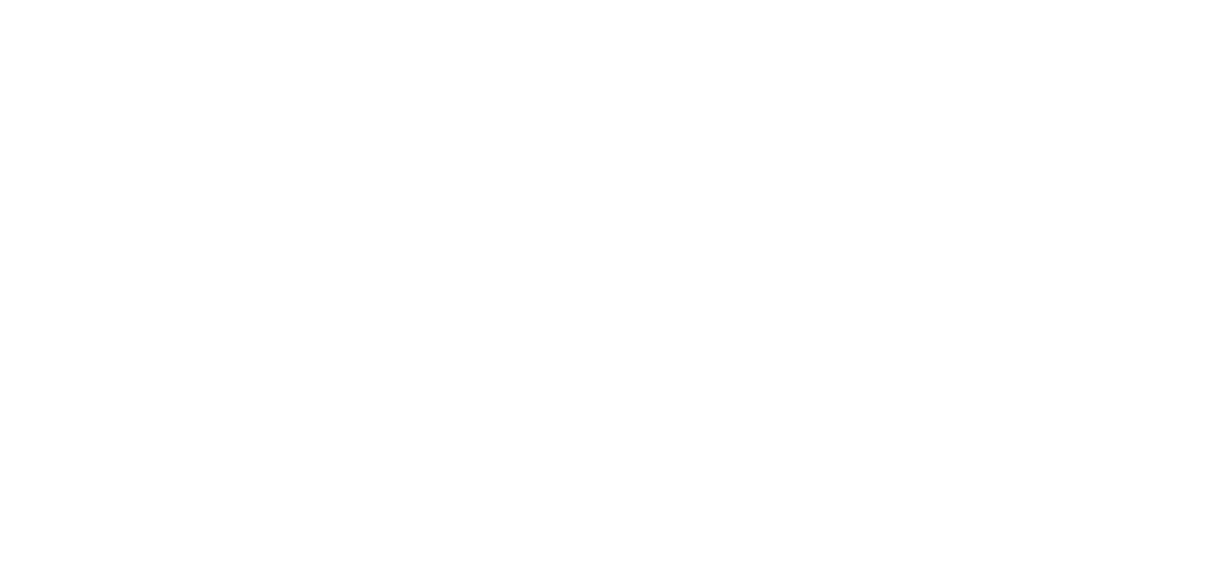
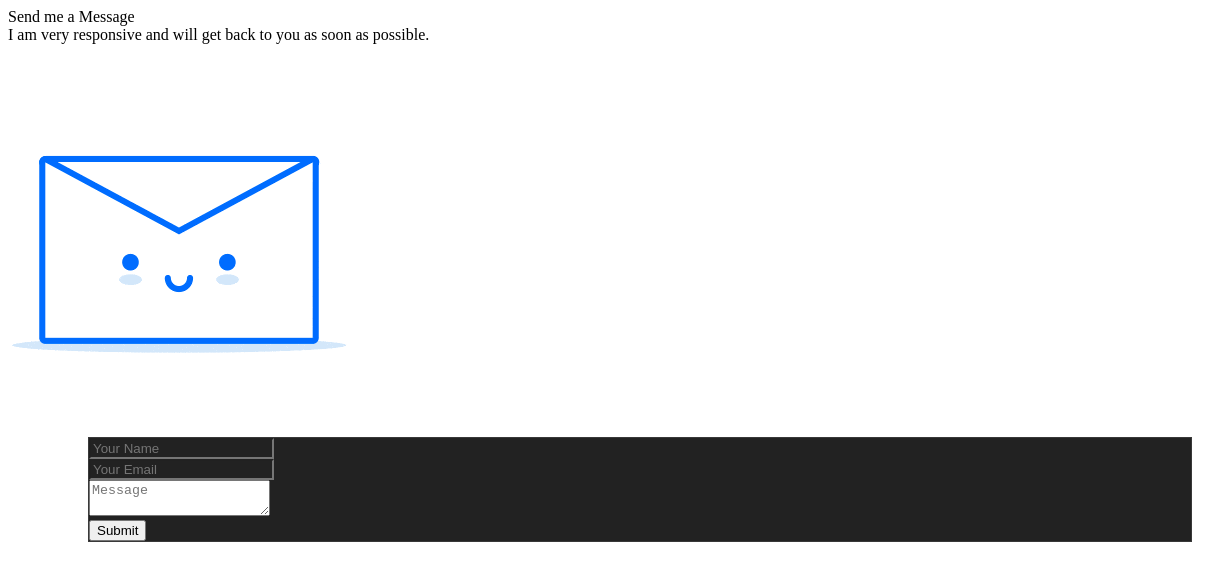
Before and after one commit to ngudbhav/ngudbhav.github.io, a Gatsby site: page /contact in a window 1280 px wide. Shown: the full height of the page, 0-1220 px from the left. Built offline with nearby package versions, Linux system fonts and the light colour scheme; Gatsby itself is replaced by a stand-in of ours.

Commit message:
feat: complete resume and projects page

```diff
--- a/src/components/Header/index.js
+++ b/src/components/Header/index.js
@@ -4,7 +4,7 @@
 
 const CLASSNAME = 'header';
 
-const Header = ({ text1, text2, className }) => (
+const Header = ({ text1, text2, className, children }) => (
   <div className={`${className}__header align-center ${CLASSNAME}`}>
     {text1 && (
       <div className={`${className}__text h1 ${CLASSNAME}__text`}>
@@ -12,10 +12,11 @@
       </div>
     )}
     {text2 && (
-      <div className={`${className}__text h1 ${CLASSNAME}__text`}>
+      <div className={`${className}__text h1 ${CLASSNAME}__text primary-font-color`}>
         {text2}
       </div>
     )}
+    {children}
   </div>
 );
 
--- a/src/pages/contact.js
+++ b/src/pages/contact.js
@@ -1,9 +1,49 @@
-import React from 'react';
+import React, { useCallback } from 'react';
 
+import Box from 'components/Box';
+import Header from 'components/Header';
 import NavBar from 'components/NavBar';
+import ContactImage from 'images/contact.gif';
+import 'styles/pages/contact.scss';
+
+const CLASSNAME = 'contact';
+
+const Form = () => {
+  const handleSubmit = useCallback(event => {
+    event.preventDefault();
+    const data = new FormData(event.target);
+    console.log('submit', data);
+  }, []);
+
+  return (
+    <form onSubmit={handleSubmit} method="POST" className={`${CLASSNAME}__form flex-col`}>
+      <input type="text" placeholder="Your Name" autoComplete="name" className={`${CLASSNAME}__form-input`} />
+      <br />
+      <input type="email" placeholder="Your Email" autoComplete="email" className={`${CLASSNAME}__form-input`} />
+      <br />
+      <textarea placeholder="Message" className={`${CLASSNAME}__form-text-area`} />
+      <br />
+      <button type="submit" className={`${CLASSNAME}__form-submit`}>Submit</button>
+    </form>
+  );
+};
 
 const Contact = () => (
-  <NavBar />
+  <>
+    <NavBar />
+    <Header
+      text1="Send me a Message"
+      text2="I am very responsive and will get back to you as soon as possible."
+      className={CLASSNAME}
+    >
+      <img src={ContactImage} alt="Contact Udbhav Gambhir" />
+    </Header>
+    <section className={`${CLASSNAME}__container`}>
+      <Box className={`${CLASSNAME}__main`} component="div">
+        <Form />
+      </Box>
+    </section>
+  </>
 );
 
 export default Contact;
--- a/src/styles/base.scss
+++ b/src/styles/base.scss
@@ -10,6 +10,7 @@
   --body-margin: 1rem;
   --header-footer-height: 5rem;
   --primary-color: #ffa500;
+  --primary-background-color: #100a00;
   --border-radius: 1rem;
 }
 
--- /dev/null
+++ b/src/styles/pages/contact.scss
@@ -0,0 +1,12 @@
+.contact {
+  &__container {
+    padding: 5rem;
+  }
+
+  &__form {}
+
+  &__form-input {
+    background-color: var(--primary-background-color);
+    outline: 0;
+  }
+}
--- a/src/styles/pages/index.scss
+++ b/src/styles/pages/index.scss
@@ -20,6 +20,5 @@
 
   &__link-icon {
     margin-top: 1rem;
-    color: var(--primary-color);
   }
 }
--- a/src/styles/pages/projects.scss
+++ b/src/styles/pages/projects.scss
@@ -5,6 +5,7 @@
 
   &__main {
     margin-top: 0 !important;
+    cursor: default;
   }
 
   &__links {
@@ -14,6 +15,7 @@
 
   &__link {
     width: 40%;
+    background: var(--primary-background-color);
   }
 
   &__link-image {
--- a/src/styles/utils.scss
+++ b/src/styles/utils.scss
@@ -1,3 +1,7 @@
+.primary-font-color {
+  color: var(--primary-color);
+}
+
 .align-center {
   text-align: center;
 }
```
Also changed, not shown: src/pages/index.js (+4 -4 lines), src/utils/constants/projects.js (+10 -0 lines), src/images/contact.gif (added), src/images/projects/farm.webp (added), src/images/projects/github.webp (added).
